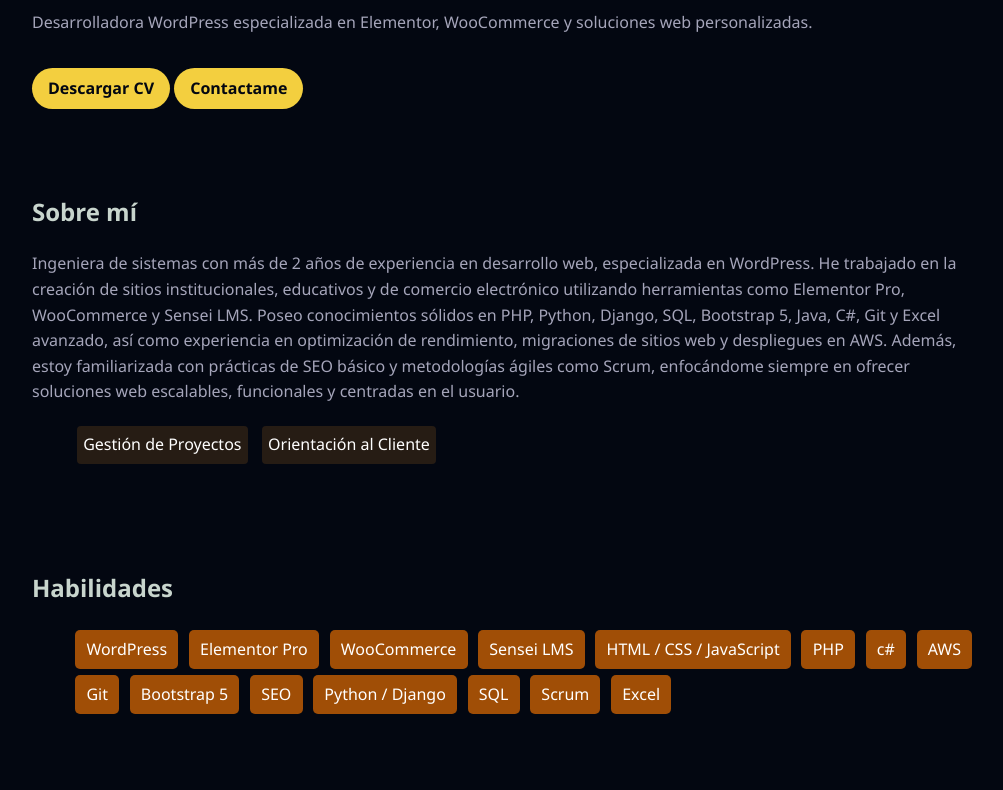
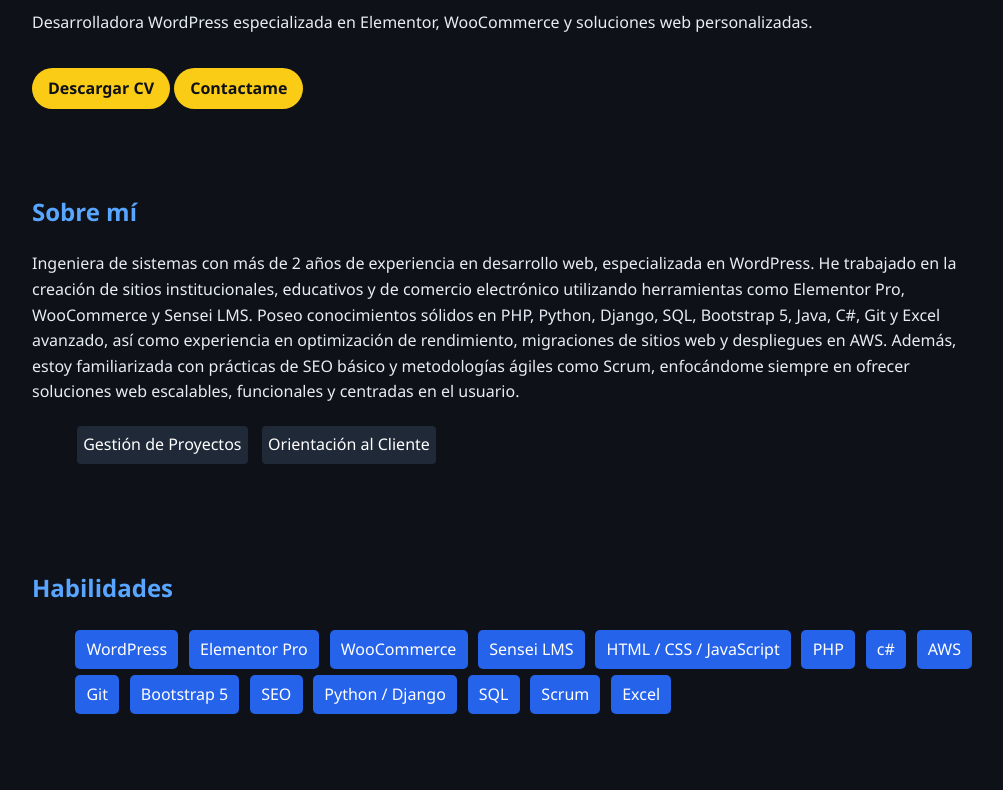
Before and after one commit to Artemisse99/Portfolio, a plain HTML site: page index.html in a window 1280 px wide. Shown: the part 116-906 px from the top of the page, without its empty margins (128-1131 px from the left). Drawn offline with Linux system fonts and the light colour scheme.

Commit message:
Update style.css

```diff
--- a/style.css
+++ b/style.css
@@ -1,63 +1,80 @@
-
 body {
     margin: 0;
     font-family: 'Segoe UI', sans-serif;
-    background-color: rgb(3, 7, 17);
-    color: rgb(165, 165, 186);
+    background-color: #0e1117;
+    color: #e6edf3;
     line-height: 1.6;
 }
+
 header, section, footer {
     padding: 2rem;
     max-width: 960px;
     margin: auto;
 }
+
 h1, h2 {
-    color: rgb(200, 213, 205);
+    color: #58a6ff;
 }
+
 a {
-    color: rgb(243, 207, 63);
+    color: #facc15;
     text-decoration: none;
 }
+
+a:hover {
+    text-decoration: underline;
+}
+
 .btn {
-    background-color: rgb(243, 207, 63);
-    color: rgb(3, 7, 17);
+    background-color: #facc15;
+    color: #0e1117;
     padding: 0.5rem 1rem;
     display: inline-block;
     margin-top: 1rem;
     border-radius: 30px;
     font-weight: bold;
+    transition: background-color 0.3s ease;
 }
+
+.btn:hover {
+    background-color: #eab308;
+}
+
 .skills ul li {
-    background-color: rgb(160, 78, 6);
+    background-color: #2563eb;
     color: white;
     padding: 0.4rem 0.7rem;
     display: inline-block;
     margin: 0.2rem;
     border-radius: 5px;
 }
+
 .highlights li {
-    background-color: rgb(38, 28, 20);
+    background-color: #1f2937;
     padding: 0.4rem;
     display: inline-block;
     margin: 0.3rem;
     color: white;
     border-radius: 4px;
 }
+
 .projects .grid {
     display: grid;
     grid-template-columns: repeat(auto-fit, minmax(250px, 1fr));
     gap: 1rem;
     margin-top: 1rem;
 }
+
 .project-card {
-    border: 1px solid rgb(38, 28, 20);
+    border: 1px solid #1f2937;
     padding: 1rem;
     border-radius: 5px;
-    background-color: #111;
+    background-color: #111827;
 }
+
 footer {
     text-align: center;
     padding: 2rem;
     font-size: 0.9rem;
-    color: rgb(165, 165, 186);
+    color: #9ca3af;
 }
```
